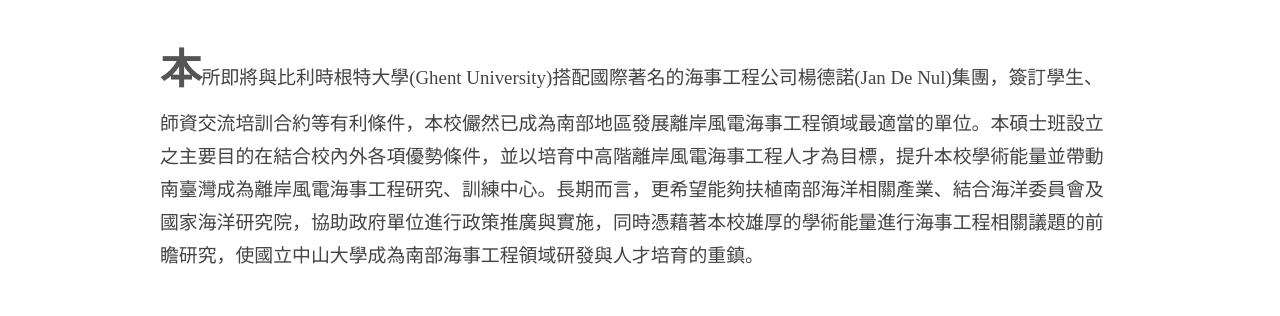
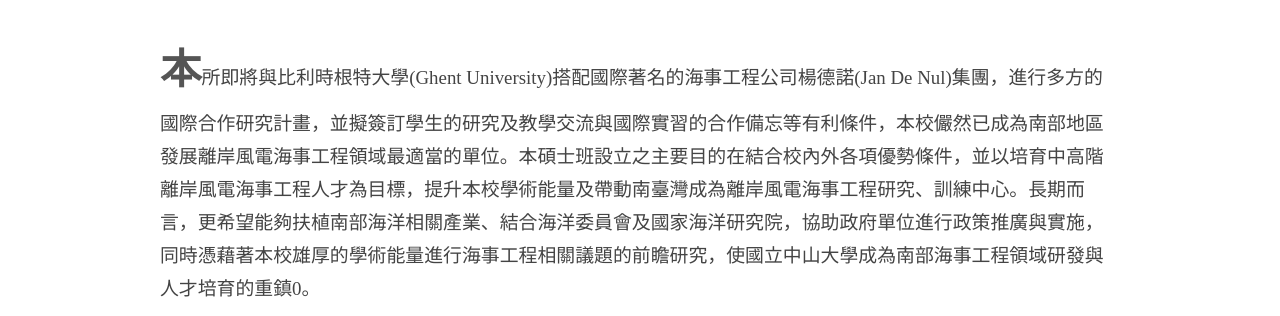
Before and after one commit to nsysumaev/maevoffshorewindpower, a plain HTML site: page cooperation.html in a window 1280 px wide. Shown: the part 484-800 px from the top of the page. Drawn offline with Linux system fonts and the light colour scheme.

Commit message:
ㄘㄨ
ㄘㄨ

```diff
--- a/cooperation.html
+++ b/cooperation.html
@@ -42,7 +42,7 @@
 						<h1>國 際 合 作</h1>
 						<!--<p class="info">3 days ago by <a href="#">Jane Doe</a></p>-->
 					</header>
-					<span style="font-size:0.5cm;"><p style="font-family:Microsoft JhengHei;" align=left><b><span style="font-size:1.1cm;">本</span></b>所即將與比利時根特大學(Ghent University)搭配國際著名的海事工程公司楊德諾(Jan De Nul)集團，簽訂學生、師資交流培訓合約等有利條件，本校儼然已成為南部地區發展離岸風電海事工程領域最適當的單位。本碩士班設立之主要目的在結合校內外各項優勢條件，並以培育中高階離岸風電海事工程人才為目標，提升本校學術能量並帶動南臺灣成為離岸風電海事工程研究、訓練中心。長期而言，更希望能夠扶植南部海洋相關產業、結合海洋委員會及國家海洋研究院，協助政府單位進行政策推廣與實施，同時憑藉著本校雄厚的學術能量進行海事工程相關議題的前瞻研究，使國立中山大學成為南部海事工程領域研發與人才培育的重鎮。 </p></span>
+					<span style="font-size:0.5cm;"><p style="font-family:Microsoft JhengHei;" align=left><b><span style="font-size:1.1cm;">本</span></b>所即將與比利時根特大學(Ghent University)搭配國際著名的海事工程公司楊德諾(Jan De Nul)集團，進行多方的國際合作研究計畫，並擬簽訂學生的研究及教學交流與國際實習的合作備忘等有利條件，本校儼然已成為南部地區發展離岸風電海事工程領域最適當的單位。本碩士班設立之主要目的在結合校內外各項優勢條件，並以培育中高階離岸風電海事工程人才為目標，提升本校學術能量及帶動南臺灣成為離岸風電海事工程研究、訓練中心。長期而言，更希望能夠扶植南部海洋相關產業、結合海洋委員會及國家海洋研究院，協助政府單位進行政策推廣與實施，同時憑藉著本校雄厚的學術能量進行海事工程相關議題的前瞻研究，使國立中山大學成為南部海事工程領域研發與人才培育的重鎮0。 </p></span>
 				</div>
 			</section>
 
```
Also changed, not shown: 1 other file.
